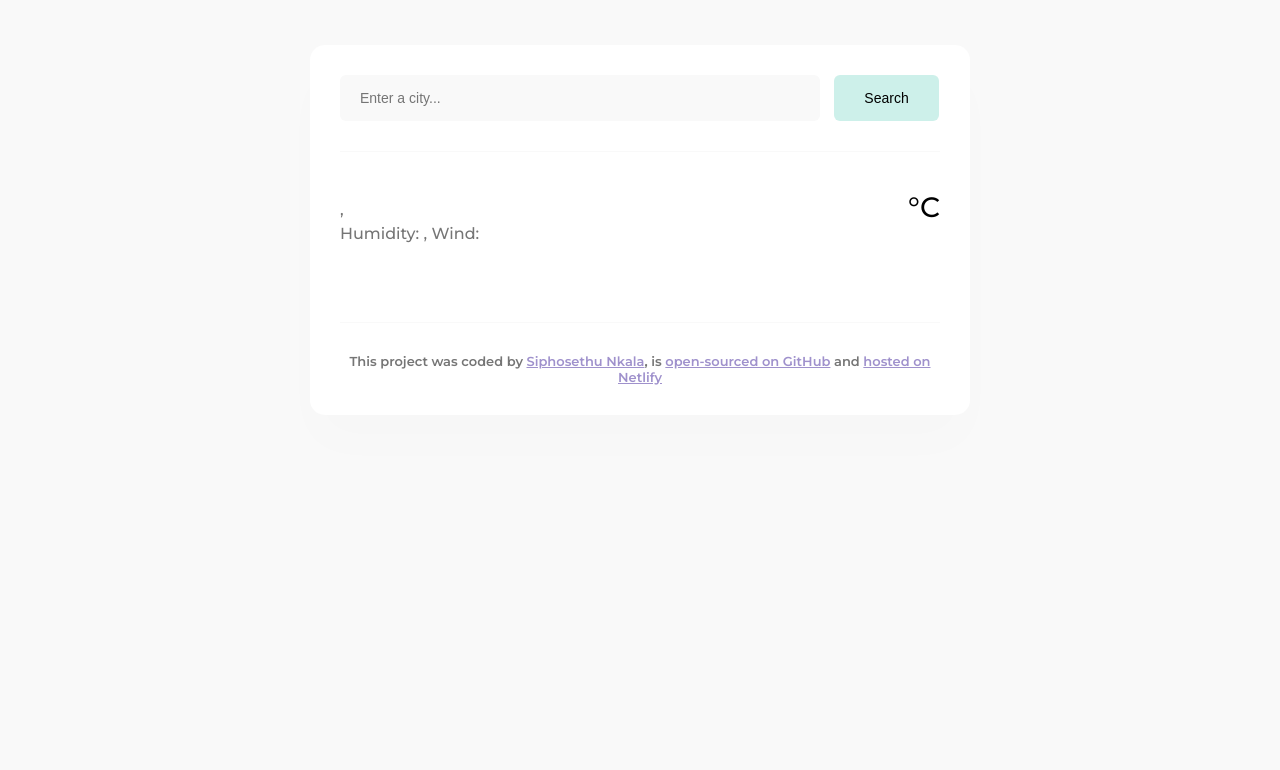
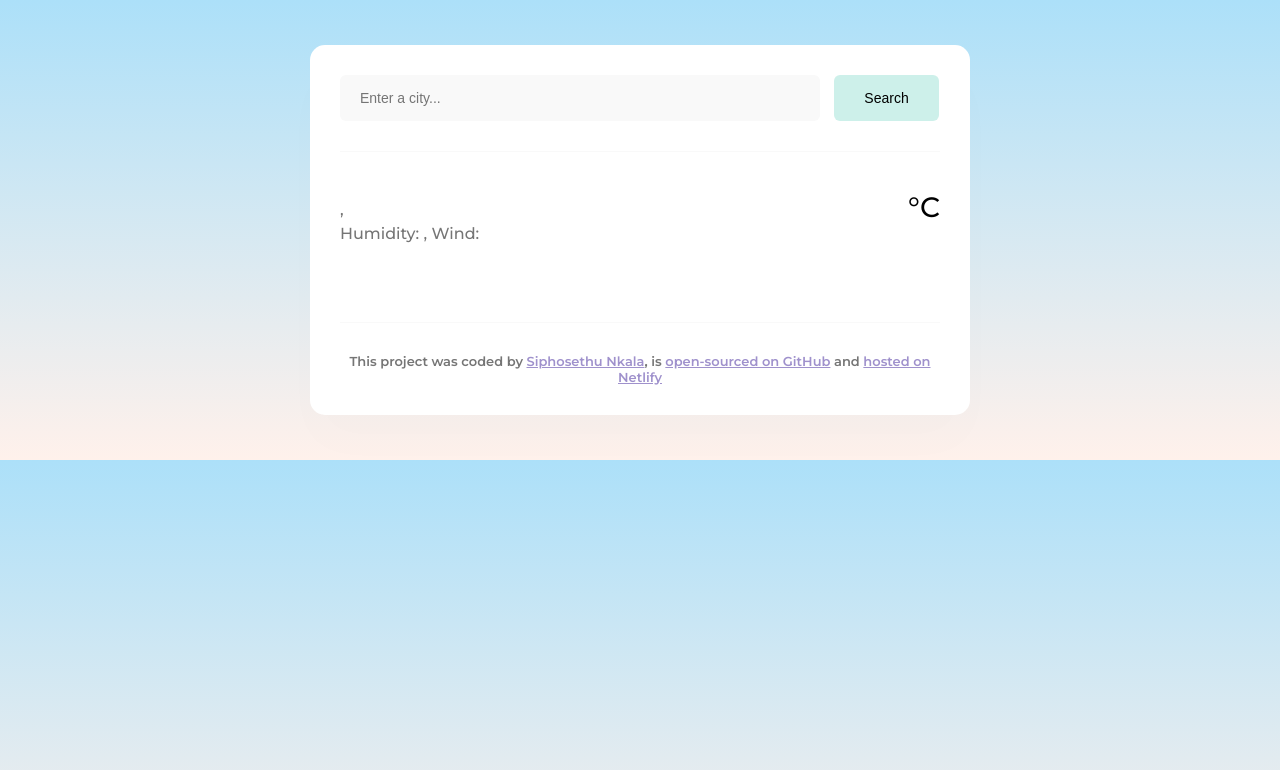
Before and after one commit to Siphosethu-Nkala-1/Weather-App, a website built with Parcel: page index.html in a window 1280 px wide. Built offline with nearby package versions, Linux system fonts and the light colour scheme; no server answers.

Commit message:
Changed background color of the body

```diff
--- a/src/style.css
+++ b/src/style.css
@@ -22,7 +22,7 @@ header {
   font-size: 14px;
 }
 body {
-  background-color: #f9f9f9;
+  background: linear-gradient(0deg,#fff1eb 0,#ace0f9);
   font-family: "Montserrat", sans-serif;
 }
 
```
